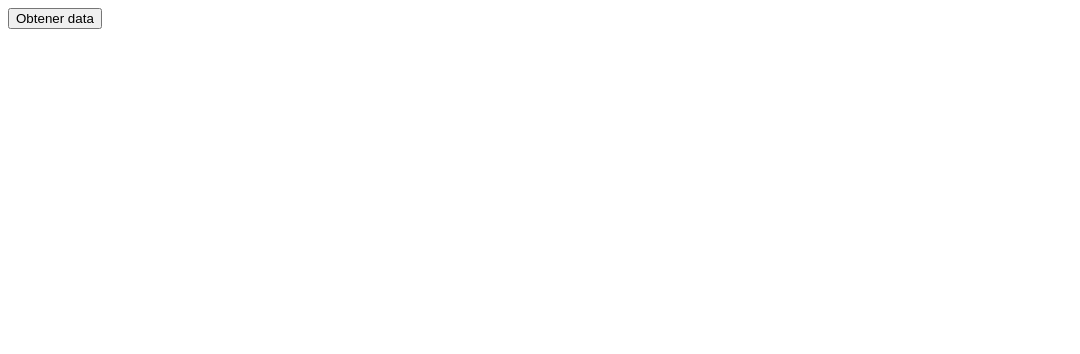
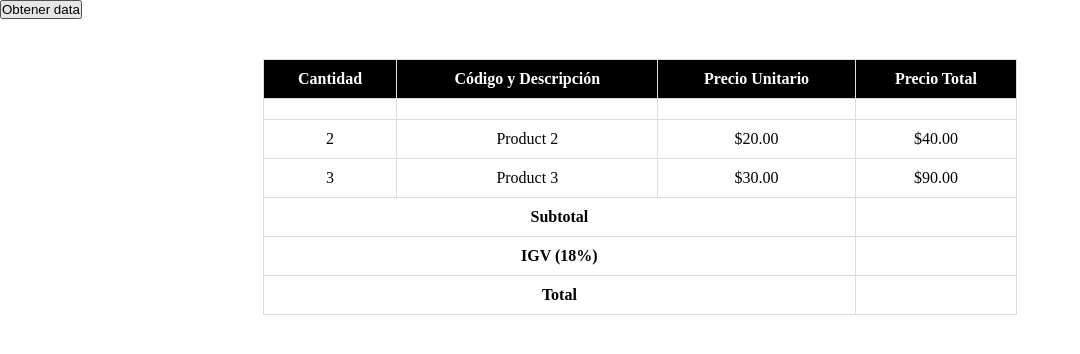
Before and after one commit to agaonav/GetDataXML-SUNAT, a plain HTML site: page index.html in a window 1280 px wide. Shown: the whole page, without its empty margins (0-1080 px from the left). Drawn offline with Linux system fonts and the light colour scheme.

Commit message:
nueva actualizacion

```diff
--- a/index.html
+++ b/index.html
@@ -5,21 +5,32 @@
     <meta charset="UTF-8">
     <meta http-equiv="X-UA-Compatible" content="IE=edge">
     <meta name="viewport" content="width=device-width, initial-scale=1.0">
-    <title>Document</title>
+    <title>comprobante Electrónico</title>
+    <link rel="stylesheet" href="style.css">
 </head>
 
+
 <body>
-
     <!-- Botón para Leer el archivo -->
     <button onclick="getDataXML()">Obtener data</button>
 
-    <!-- La data a mostrar -->
+
+    <!-- La data a mostrar en una tabla-->
 
     <div>
+        <div class="container">
+            <header>
+                <h1></h1>
+                <p id="emisor">
+
+                </p>
+                <p id="emisordireccion">
+
+                </p>
                 <p id="RUC">
 
                 </p>
-        <p id="emisor">
+                <p id="comprobante">
 
                 </p>
                 <p id="serieynumero">
@@ -28,34 +39,76 @@
                 <p id="fecha">
 
                 </p>
-        <p id="comprobante">
+            </header>
+            <table>
+                <!-- Encabezado de la tabla -->
+                <thead>
+                    <tr>
+                        <th>Cantidad</th>
+                        <th>Código y Descripción</th>
+                        <th>Precio Unitario</th>
+                        <th>Precio Total</th>
+                    </tr>
+                </thead>
 
-        </p>
-        <p id="emisordireccion">
+                <!-- Datos de la Tabla -->
+                <tbody>
+                    <!-- Producto 1 -->
+                    <tr>
+                        <td id="unidad">
 
-        </p>
-        <p id="unidad">
+                        </td>
+                        <td id="producto">
 
-        </p>
-        <p id="producto">
+                        </td>
+                        <td id="valorunitario">
 
-        </p>
-        <p id="valorunitario">
+                        </td>
+                        <td id="valorunitario"> <!-- unidad * valorunitario = valor total (pendiente)-->
 
-        </p>
-        <p id="subtotal">
+                        </td>
+                    </tr>
+                    <!-- Producto 2 -->
+                    <tr>
+                        <td>2</td>
+                        <td>Product 2</td>
+                        <td>$20.00</td>
+                        <td>$40.00</td>
+                    </tr>
+                    <!-- Producto 3 -->
+                    <tr>
+                        <td>3</td>
+                        <td>Product 3</td>
+                        <td>$30.00</td>
+                        <td>$90.00</td>
+                    </tr>
+                </tbod>
 
-        </p>
-        <p id="igv">
+                <!-- Pie de tabla -->
+                <tfoot>
+                    <tr>
+                        <td colspan="3">Subtotal</td>
+                        <td id="subtotal">
 
-        </p>
-        <p id="total">
+                        </td>
+                    </tr>
+                    <tr>
+                        <td colspan="3">IGV (18%)</td>
+                        <td id="igv">
 
-        </p>
-        <p id="numeroletras">
+                        </td>
+                    </tr>
+                    <tr>
+                        <td colspan="3">Total</td>
+                        <td id="total">
 
-        </p>
+                        </td>
+                    </tr>
+                    <tr id="numeroletras">
 
+                    </tr>
+                </tfoot>
+            </table>
         </div>
 
 
@@ -78,38 +131,37 @@
 
                 /* Convertir el texto en estructura XML */
                 let parser = new DOMParser();
-            xmlDoc = parser.parseFromString(xmlData,"text/xml");
+                xmlDoc = parser.parseFromString(xmlData, "text/xml");
 
                 /* Obtener datos */
                 let dataRUC = xmlDoc.getElementsByTagName("cac:Signature")[0].getElementsByTagName("cac:PartyIdentification")[0].getElementsByTagName("cbc:ID")[0].innerHTML;
                 let dataemisor = xmlDoc.getElementsByTagName("cac:Signature")[0].getElementsByTagName("cac:PartyName")[0].innerHTML;
-            let dataserieynumero =xmlDoc.getElementsByTagName("cbc:ID")[0].innerHTML;
-            let dataFecha =xmlDoc.getElementsByTagName("cbc:IssueDate")[0].innerHTML;
-            let datacomprobante =xmlDoc.getElementsByTagName("cbc:InvoiceTypeCode")[0].innerHTML;
-            let dataemisordireccion =xmlDoc.getElementsByTagName("cac:AccountingSupplierParty")[0].getElementsByTagName("cac:PartyLegalEntity")[0].getElementsByTagName("cac:RegistrationAddress")[0].getElementsByTagName("cac:AddressLine")[0].getElementsByTagName("cbc:Line")[0].innerHTML;
-            let dataunidad =xmlDoc.getElementsByTagName("cac:InvoiceLine")[0].getElementsByTagName("cbc:InvoicedQuantity")[0].innerHTML;
-            let dataproducto =xmlDoc.getElementsByTagName("cac:InvoiceLine")[0].getElementsByTagName("cac:Item")[0].getElementsByTagName("cbc:Description")[0].innerHTML;
-            let datavalorunitario =xmlDoc.getElementsByTagName("cac:InvoiceLine")[0].getElementsByTagName("cac:Price")[0].getElementsByTagName("cbc:PriceAmount")[0].innerHTML;
-            let datasubtotal =xmlDoc.getElementsByTagName("cac:TaxTotal")[0].getElementsByTagName("cac:TaxSubtotal")[0].getElementsByTagName("cbc:TaxableAmount")[0].innerHTML;
-            let dataigv =xmlDoc.getElementsByTagName("cac:TaxTotal")[0].getElementsByTagName("cac:TaxSubtotal")[0].getElementsByTagName("cbc:TaxAmount")[0].innerHTML;
-            let datatotal =xmlDoc.getElementsByTagName("cac:InvoiceLine")[0].getElementsByTagName("cbc:LineExtensionAmount")[0].innerHTML;
-            let datanumeroletras =xmlDoc.getElementsByTagName("cbc:Note")[0].innerHTML;
+                let dataserieynumero = xmlDoc.getElementsByTagName("cbc:ID")[0].innerHTML;
+                let dataFecha = xmlDoc.getElementsByTagName("cbc:IssueDate")[0].innerHTML;
+                let datacomprobante = xmlDoc.getElementsByTagName("cbc:InvoiceTypeCode")[0].innerHTML;
+                let dataemisordireccion = xmlDoc.getElementsByTagName("cac:AccountingSupplierParty")[0].getElementsByTagName("cac:PartyLegalEntity")[0].getElementsByTagName("cac:RegistrationAddress")[0].getElementsByTagName("cac:AddressLine")[0].getElementsByTagName("cbc:Line")[0].innerHTML;
+                let dataunidad = xmlDoc.getElementsByTagName("cac:InvoiceLine")[0].getElementsByTagName("cbc:InvoicedQuantity")[0].innerHTML;
+                let dataproducto = xmlDoc.getElementsByTagName("cac:InvoiceLine")[0].getElementsByTagName("cac:Item")[0].getElementsByTagName("cbc:Description")[0].innerHTML;
+                let datavalorunitario = xmlDoc.getElementsByTagName("cac:InvoiceLine")[0].getElementsByTagName("cac:Price")[0].getElementsByTagName("cbc:PriceAmount")[0].innerHTML;
+                let datasubtotal = xmlDoc.getElementsByTagName("cac:TaxTotal")[0].getElementsByTagName("cac:TaxSubtotal")[0].getElementsByTagName("cbc:TaxableAmount")[0].innerHTML;
+                let dataigv = xmlDoc.getElementsByTagName("cac:TaxTotal")[0].getElementsByTagName("cac:TaxSubtotal")[0].getElementsByTagName("cbc:TaxAmount")[0].innerHTML;
+                let datatotal = xmlDoc.getElementsByTagName("cac:InvoiceLine")[0].getElementsByTagName("cbc:LineExtensionAmount")[0].innerHTML;
+                let datanumeroletras = xmlDoc.getElementsByTagName("cbc:Note")[0].innerHTML;
 
-            dataProcesada =  {
-                'ruc' : dataRUC,
-                'emisor' : dataemisor,
-                'serieynumero' : dataserieynumero,
-                'fecha' : dataFecha,
-                'comprobante':datacomprobante,
-                'emisordireccion':dataemisordireccion,
-                'unidad':dataunidad,
-                'producto':dataproducto,
-                'valorunitario':datavalorunitario,
-                'subtotal':datasubtotal,
-                'igv':dataigv,
-                'total':datatotal,
-                'numeroletras':datanumeroletras,
-
+                dataProcesada = {
+                    'ruc': dataRUC,
+                    'emisor': dataemisor,
+                    'serieynumero': dataserieynumero,
+                    'fecha': dataFecha,
+                    'comprobante': datacomprobante,
+                    'emisordireccion': dataemisordireccion,
+                    'unidad': dataunidad,
+                    'producto': dataproducto,
+                    'valorunitario': datavalorunitario,
+                    'subtotal': datasubtotal,
+                    'igv': dataigv,
+                    'total': datatotal,
+                    'numeroletras': datanumeroletras,
                 }
 
                 /* Colocar los datos en el HTML */
@@ -122,15 +174,14 @@
                 document.getElementById("unidad").innerHTML = dataProcesada.unidad;
                 document.getElementById("producto").innerHTML = dataProcesada.producto;
                 document.getElementById("valorunitario").innerHTML = dataProcesada.valorunitario;
-            document.getElementById("subtotal").innerHTML=dataProcesada.subtotal;
-            document.getElementById("igv").innerHTML=dataProcesada.igv;
-            document.getElementById("total").innerHTML=dataProcesada.total;
-            document.getElementById("numeroletras").innerHTML=dataProcesada.numeroletras;
+                document.getElementById("subtotal").innerHTML = dataProcesada.subtotal;
+                document.getElementById("igv").innerHTML = dataProcesada.igv;
+                document.getElementById("total").innerHTML = dataProcesada.total;
+                document.getElementById("numeroletras").innerHTML = dataProcesada.numeroletras;
             }
 
-
-
         </script>
+    </div>
 </body>
 
 </html>
--- /dev/null
+++ b/style.css
@@ -0,0 +1,52 @@
+* {
+	box-sizing: border-box;
+	margin: 0;
+	padding: 0;
+}
+
+.container {
+	max-width: 794px; /* A4 width in pixels */
+	margin: 0 auto;
+	padding: 20px;
+
+}
+
+header {
+	text-align: center;
+	margin-bottom: 20px;
+}
+
+h1 {
+	font-size: 24px;
+	margin-bottom: 5px;
+	font-family: Arial, Helvetica, sans-serif;
+}
+
+table {
+	width: 100%;
+	border-collapse: collapse;
+
+}
+
+th,
+td {
+	padding: 10px;
+	border: 1px solid #ddd;
+	text-align: center;
+}
+
+th {
+	background-color: #000000;
+	color: rgb(255, 255, 255);
+}
+
+tfoot td {
+	font-weight: bold;
+}
+
+@media print {
+	.container {
+		margin: 0;
+		padding: 0;
+	}
+}
```
Lines whose indentation alone changed are shown as unchanged.
